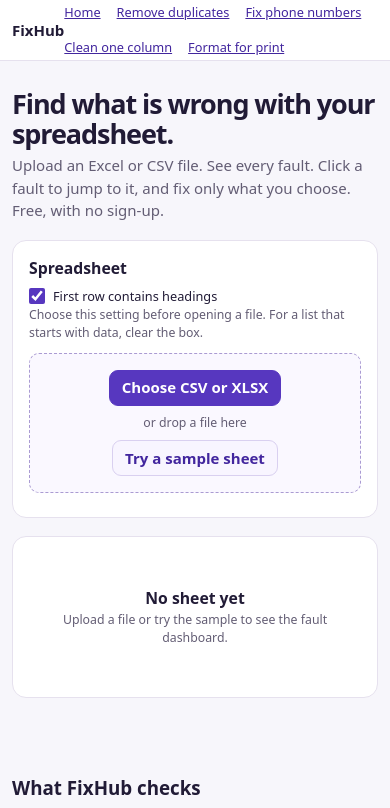
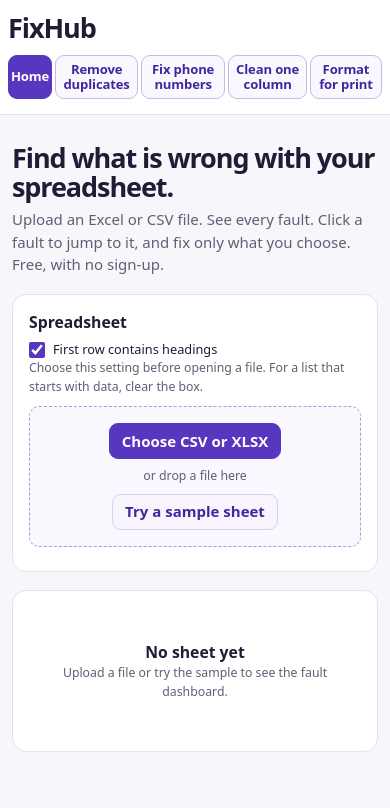
Before and after one commit to fixhubapp/fixhubapp.github.io, a plain HTML site: page index.html in a window 390 px wide. Shown: the top 808 px of the page. Drawn offline with nearby package versions, Linux system fonts and the light colour scheme; a script that the page names is missing.

Commit message:
Add files via upload

```diff
--- /dev/null
+++ b/fixhub-header.css
@@ -0,0 +1,110 @@
+.fixhub-header {
+  background: #fff;
+  border-bottom: 1px solid #e6e1ee;
+}
+
+.fixhub-header__inner {
+  width: min(1180px, calc(100% - 40px));
+  margin-inline: auto;
+  padding-block: 12px;
+}
+
+.fixhub-header__brand {
+  display: inline-block;
+  color: #211b36;
+  font-size: clamp(1.8rem, 3vw, 2.1rem);
+  font-weight: 780;
+  letter-spacing: -.04em;
+  line-height: 1.15;
+  text-decoration: none;
+}
+
+.fixhub-nav {
+  display: flex;
+  gap: 8px;
+  margin-top: 8px;
+  max-width: 100%;
+  overflow-x: auto;
+  padding: 3px;
+  margin-inline: -3px;
+  box-sizing: content-box;
+}
+
+.fixhub-nav a {
+  display: flex;
+  align-items: center;
+  justify-content: center;
+  box-sizing: border-box;
+  min-width: min-content;
+  min-height: 44px;
+  padding: 6px 14px;
+  border: 1px solid #c7b9e6;
+  border-radius: 9px;
+  background: #faf8ff;
+  color: #42269e;
+  font-size: 1rem;
+  font-weight: 650;
+  line-height: 1.15;
+  text-align: center;
+  text-decoration: none;
+  text-wrap: balance;
+}
+
+.fixhub-nav a:hover {
+  background: #f0eaff;
+}
+
+.fixhub-nav a[aria-current="page"] {
+  color: #fff;
+  background: #5737bf;
+  border-color: #5737bf;
+}
+
+.fixhub-header a:focus-visible {
+  outline: 2px solid #42269e;
+  outline-offset: 1px;
+}
+
+@media (max-width: 800px) {
+  .fixhub-header__inner {
+    width: calc(100% - 24px);
+  }
+}
+
+@media (max-width: 620px) {
+  .fixhub-nav {
+    gap: clamp(3px, 1vw, 6px);
+  }
+
+  .fixhub-nav a {
+    padding-inline: clamp(3px, 1vw, 6px);
+    font-size: .9rem;
+  }
+}
+
+@media (max-width: 395px) {
+  .fixhub-header__inner {
+    width: calc(100% - 16px);
+  }
+
+  .fixhub-nav {
+    gap: 3px;
+  }
+
+  .fixhub-nav a {
+    padding-inline: 2px;
+    font-size: .875rem;
+    letter-spacing: -.012em;
+  }
+}
+
+@media (max-width: 350px) {
+  .fixhub-nav {
+    gap: 2px;
+  }
+
+  .fixhub-nav a {
+    padding-inline: 1px;
+    font-size: .82rem;
+  }
+}
--- a/index.html
+++ b/index.html
@@ -3,7 +3,7 @@
 <head>
 <meta charset="utf-8">
 <meta name="viewport" content="width=device-width, initial-scale=1">
-<meta http-equiv="Content-Security-Policy" content="default-src 'none'; script-src 'unsafe-inline' https://cdnjs.cloudflare.com https://cdn.jsdelivr.net; style-src 'unsafe-inline'; connect-src 'none'; form-action 'none'; base-uri 'none'; object-src 'none'">
+<meta http-equiv="Content-Security-Policy" content="default-src 'none'; script-src 'unsafe-inline' https://cdnjs.cloudflare.com https://cdn.jsdelivr.net; style-src 'self' 'unsafe-inline'; connect-src 'none'; form-action 'none'; base-uri 'none'; object-src 'none'">
 <title>FixHub: Free Online Excel and CSV Cleaner (No Upload)</title>
 <meta name="description" content="Find and fix errors in your Excel or CSV file online: duplicates, extra spaces, bad phone numbers, empty cells. Free, no sign-up, and your file never leaves your device.">
 <style>
@@ -13,8 +13,6 @@ button,select,input{font:inherit}button,select,input[type=checkbox]{cursor:point
 :focus-visible{outline:3px solid #8464ec;outline-offset:2px}
 h1,h2,h3,p{margin:0}h2{font-size:1.05rem}
 .wrap{width:min(1180px,calc(100% - 40px));margin:auto}
-.bar{background:#fff;border-bottom:1px solid var(--ln)}.bar .wrap{min-height:60px;display:flex;align-items:center;justify-content:space-between;font-weight:750}
-.bar small{font-weight:400;color:#345b4a}
 .hero{padding:28px 0 18px}h1{font-size:clamp(1.8rem,4vw,2.7rem);letter-spacing:-.04em;line-height:1.1;margin-bottom:6px}
 .mu{color:var(--mu)}.sm{font-size:.82rem}
 .layout{display:grid;grid-template-columns:290px minmax(0,1fr);gap:18px;align-items:start;padding-bottom:40px}
@@ -49,7 +47,7 @@ td.focus{background:#ffc9c2;outline:3px solid #d6334f;outline-offset:-3px;font-w
 .err{color:#a02745;font-size:.85rem;margin-top:8px}
 @media(max-width:800px){.layout{grid-template-columns:minmax(0,1fr)}.wrap{width:calc(100% - 24px)}}
 .seo{max-width:820px;padding:10px 0 30px}.seo h2{font-size:1.25rem;margin:26px 0 8px}.seo h3{font-size:1rem;margin:16px 0 4px}.seo p,.seo li{color:#3b3550}.seo ol,.seo ul{padding-left:22px}
-nav.top{display:flex;gap:16px;flex-wrap:wrap;font-size:.85rem;font-weight:500}nav.top a,.foot a,.seo a{color:var(--dk)}
+.foot a,.seo a{color:var(--dk)}
 .foot{border-top:1px solid var(--ln);padding:18px 0 30px;font-size:.85rem;color:var(--mu);display:flex;gap:16px;flex-wrap:wrap}
 
 /* Ordinary page text remains selectable with the arrow pointer. */
@@ -68,9 +66,21 @@ input[type="checkbox"]:enabled, input[type="radio"]:enabled {
 </style>
 <script defer src="https://cdnjs.cloudflare.com/ajax/libs/xlsx/0.18.5/xlsx.full.min.js" crossorigin="anonymous" referrerpolicy="no-referrer"></script>
 <script defer src="https://cdn.jsdelivr.net/npm/libphonenumber-js@1.12.24/bundle/libphonenumber-max.js" crossorigin="anonymous"></script>
+<link rel="stylesheet" href="fixhub-header.css">
 </head>
 <body>
-<header class="bar"><div class="wrap"><a href="index.html" style="color:inherit;text-decoration:none">FixHub</a><nav class="top" aria-label="Main"><a href="index.html">Home</a><a href="remove-duplicates-excel.html">Remove duplicates</a><a href="fix-phone-numbers-excel.html">Fix phone numbers</a><a href="clean-excel-column.html">Clean one column</a><a href="format-excel-for-print.html">Format for print</a></nav></div></header>
+<header class="fixhub-header">
+  <div class="fixhub-header__inner">
+    <a class="fixhub-header__brand" href="index.html">FixHub</a>
+    <nav class="fixhub-nav" aria-label="Main">
+      <a href="index.html" aria-current="page">Home</a>
+      <a href="remove-duplicates-excel.html">Remove duplicates</a>
+      <a href="fix-phone-numbers-excel.html">Fix phone numbers</a>
+      <a href="clean-excel-column.html">Clean one column</a>
+      <a href="format-excel-for-print.html">Format for print</a>
+    </nav>
+  </div>
+</header>
 <main class="wrap">
 <div class="hero"><h1>Find what is wrong with your spreadsheet.</h1><p class="mu">Upload an Excel or CSV file. See every fault. Click a fault to jump to it, and fix only what you choose. Free, with no sign-up.</p></div>
 <div class="layout">
```
Also changed, not shown: clean-excel-column.html (+15 -5 lines), fix-phone-numbers-excel.html (+15 -5 lines), format-excel-for-print.html (+14 -3 lines), privacy.html (+15 -1 lines), remove-duplicates-excel.html (+15 -5 lines).
